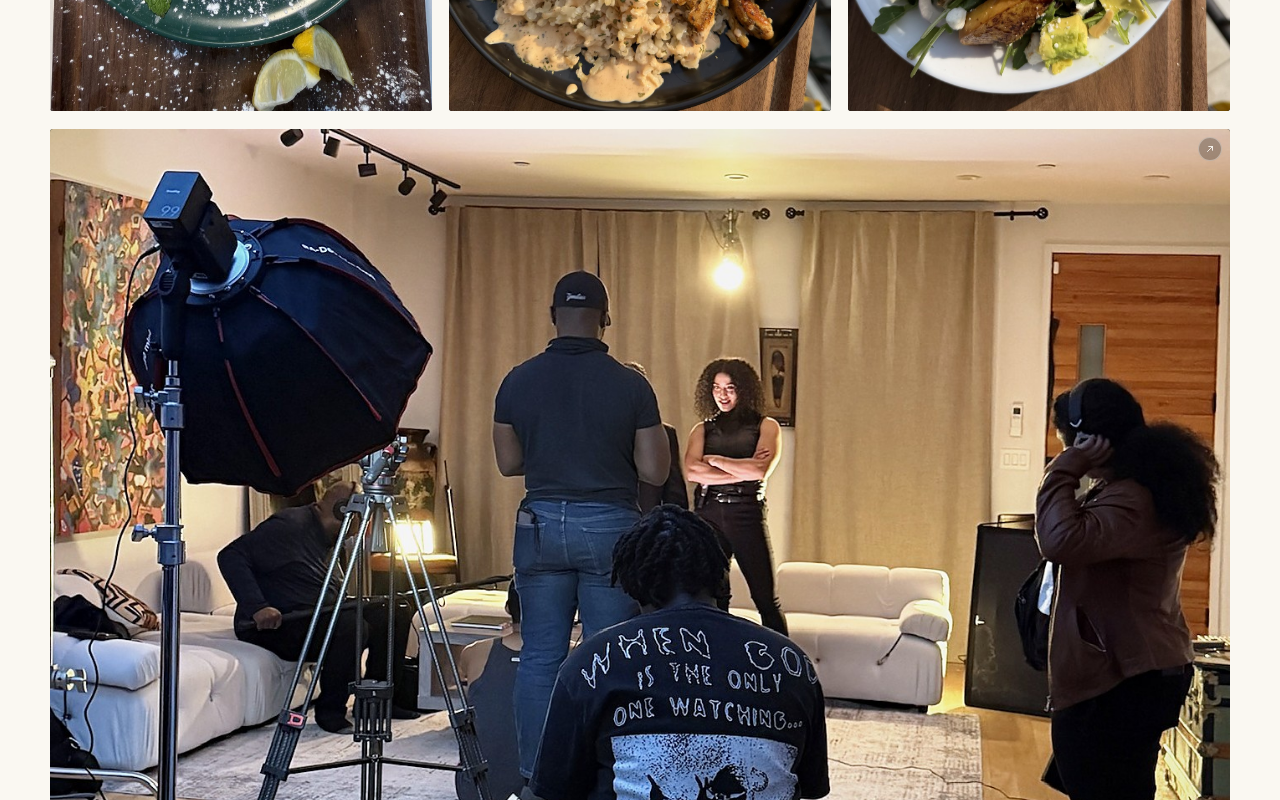
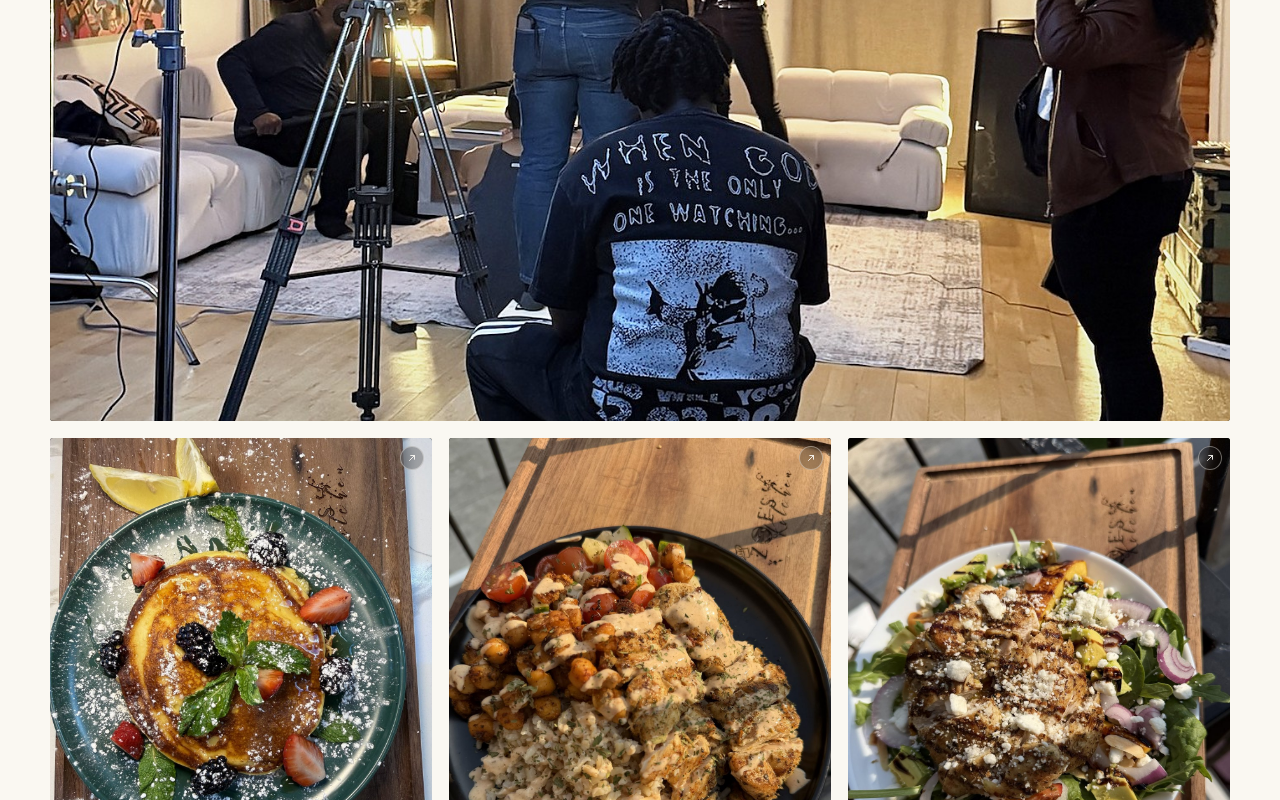
Before and after one commit to shabazz23/ruleofthirds-nyc, a Next.js app: page /gallery in a window 1280 px wide. Shown: the part 4260-5060 px from the top of the page. Built offline with nearby package versions, Linux system fonts and the light colour scheme.

Commit message:
Gallery: food row is now the last thing on the page
Co-Authored-By: Claude Opus 5.5 <noreply@anthropic.com>
Claude-Session: https://claude.ai/code/session_01Lmg9rFSjRD8c1BNPLRmcN2

```diff
--- a/components/gallery.js
+++ b/components/gallery.js
@@ -130,7 +130,15 @@ export const GALLERY = [
     video: { mp4: '/gallery/smoovl.mp4' },
     poster: '/gallery/smoovl-poster.jpg',
   },
-  // Chef Marie's plates: one row of three near the end, above the closing photo.
+  {
+    shape: 'full',
+    ratio: '3 / 2',
+    href: 'https://truluvent.com/',
+    linkLabel: 'Tru Luv Ent',
+    image: '/gallery/loft-shoot-bts-2.jpg',
+    alt: 'Crew setting up lights and camera around an actor during a shoot in the loft',
+  },
+  // Chef Marie's plates: one row of three, the last thing on the page.
   {
     shape: 'tall',
     links: [
@@ -164,12 +172,4 @@ export const GALLERY = [
     image: '/gallery/chef-marie-salad.jpg',
     alt: 'Chicken salad with avocado, feta and red onion by Chef Marie',
   },
-  {
-    shape: 'full',
-    ratio: '3 / 2',
-    href: 'https://truluvent.com/',
-    linkLabel: 'Tru Luv Ent',
-    image: '/gallery/loft-shoot-bts-2.jpg',
-    alt: 'Crew setting up lights and camera around an actor during a shoot in the loft',
-  },
 ];
```
